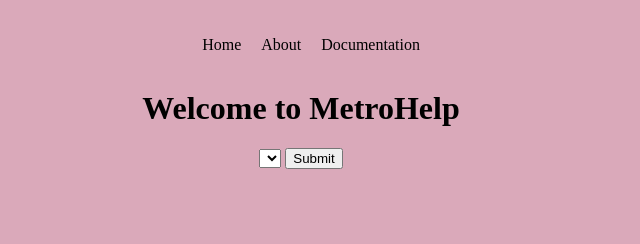
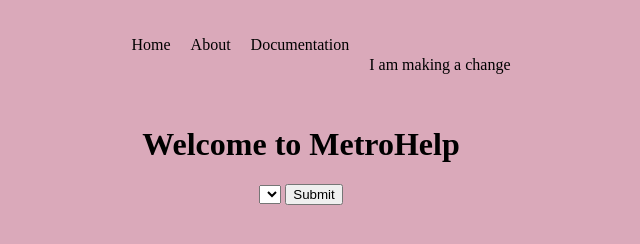
Before and after one commit to jpalmer456/INST377-WMATA, a plain HTML site: page index.html in a window 1280 px wide. Shown: the whole page, without its empty margins (339-979 px from the left). Drawn offline with nearby package versions, Linux system fonts and the light colour scheme; no server answers.

Commit message:
practice commit

```diff
--- a/index.html
+++ b/index.html
@@ -14,6 +14,7 @@
             <li><a href="index.html">Home</a></li>
             <li><a href="about.html">About</a></li>
             <li><a href="documentation.html">Documentation</a></li>
+            <p>I am making a change</p>
         </ul>
     </nav>
     <h1>Welcome to MetroHelp</h1>
```
